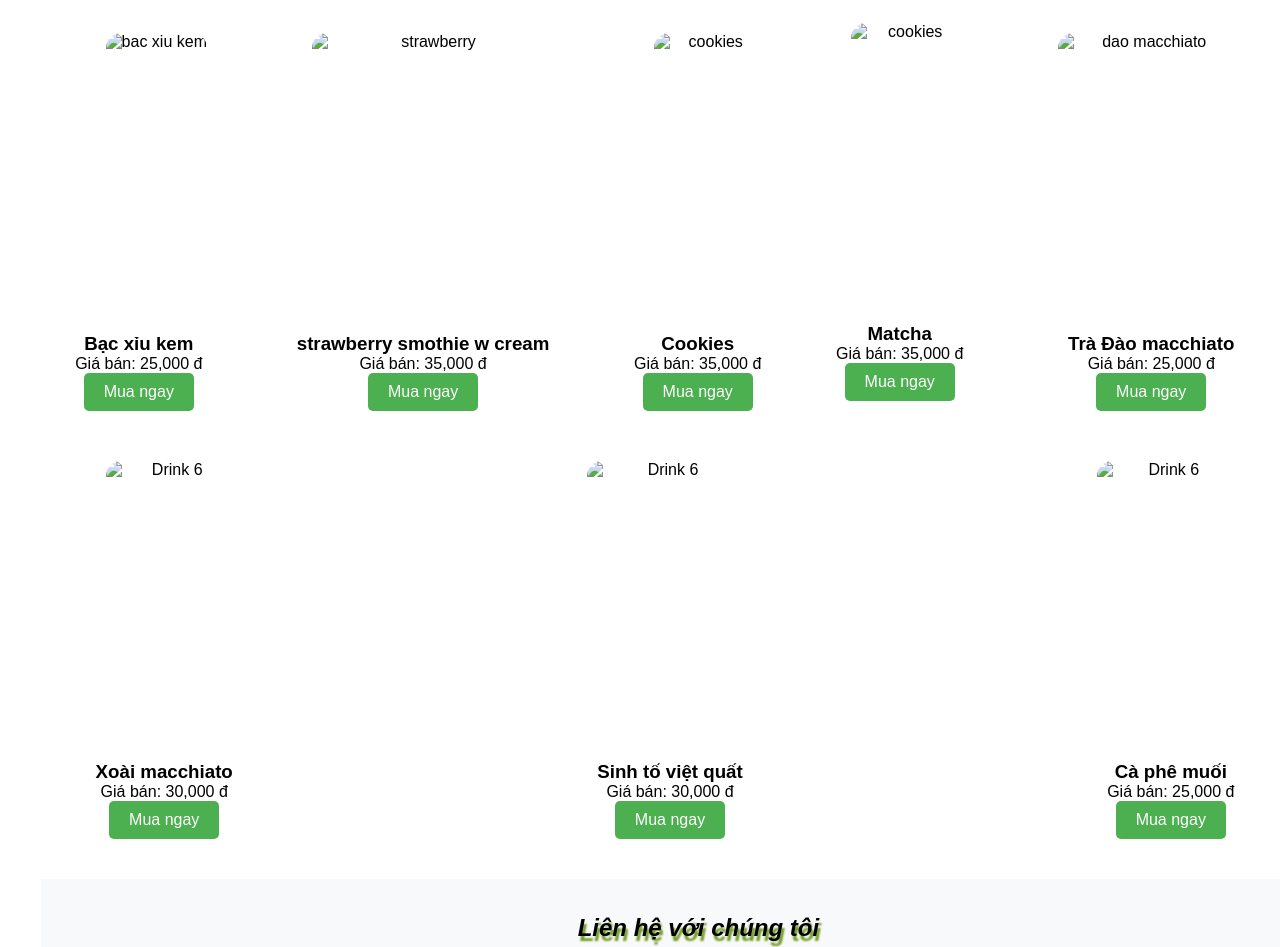
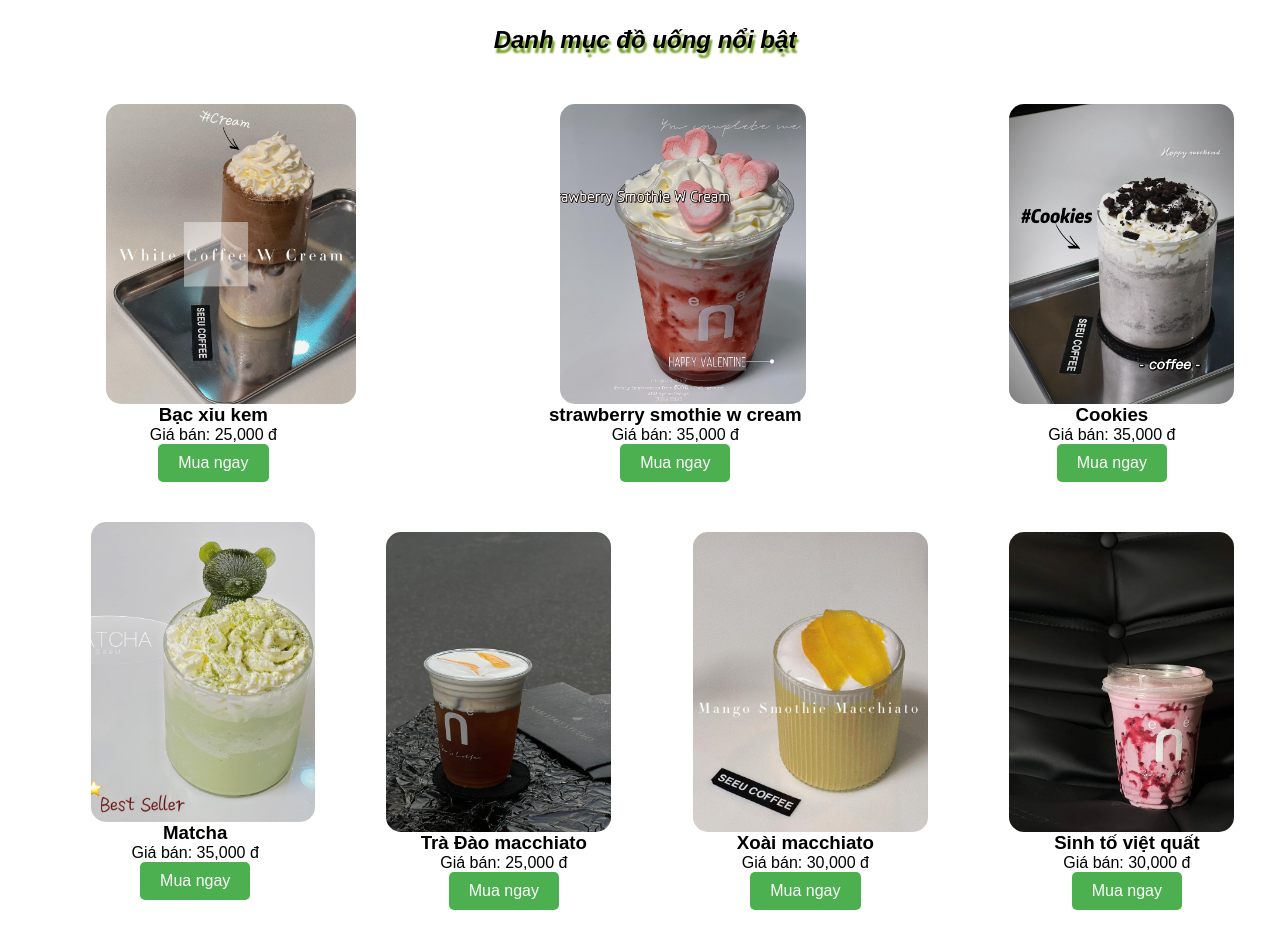
Before and after one commit to buiminh765465465/minhbui, a plain HTML site: page index.html in a window 1280 px wide. Shown: the part 729-1676 px from the top of the page. Drawn offline with Linux system fonts and the light colour scheme.

Commit message:
Update index.html

```diff
--- a/index.html
+++ b/index.html
@@ -11,7 +11,7 @@
 <body>
     <div class="intro">
         <h1>Tiệm coffee & Tea
-            <img src="image/logo2.png" alt="logo">
+            <img src="logo2.png" alt="logo">
         </h1>
         <p>Cửa hàng cà phê có Mặt tại Phú Thọ<br>
             Đi đầu xu hướng decor. </p>
@@ -47,9 +47,9 @@
     <main>
         <h2>⭐ BEST SELLER</h2>
         <marquee behavior="" direction="" scrollamount="30" width="800px" class="fixs">
-            <img src="image/bacxiu.jpg" alt=""  width="200px" height="200px">
-            <img src="image/capuchino.jpg" alt=""  width="200px" height="200px">
-            <img src="image/cookei.jpg" alt=""  width="200px" height="200px">
+            <img src="bacxiu.jpg" alt=""  width="200px" height="200px">
+            <img src="capuchino.jpg" alt=""  width="200px" height="200px">
+            <img src="cookei.jpg" alt=""  width="200px" height="200px">
         </marquee>
         <!--drink-->
         <section class="drink">
@@ -57,7 +57,7 @@
             <div class="drinks">
                 <!--Đồ uống 1-->
                 <div class="drink">
-                    <img src="image/bacxiu.jpg" alt="bac xiu kem">
+                    <img src="bacxiu.jpg" alt="bac xiu kem">
                     <div class="drink-1">
                     <h3>Bạc xỉu kem</h3>
                     <p>Giá bán: 25,000 đ</p>
@@ -66,7 +66,7 @@
              </div>
                 <!--Đồ uống 2-->
                 <div class="drink">
-                    <img src="image/stbr.jpg" alt="strawberry">
+                    <img src="stbr.jpg" alt="strawberry">
                     <div class="drink-2">
                     <h3>strawberry smothie w cream</h3>
                     <p>Giá bán: 35,000 đ</p>
@@ -75,7 +75,7 @@
                 </div>
                 <!--Đồ uống 3-->
                 <div class="drink">
-                    <img src="image/cookei.jpg" alt="cookies">
+                    <img src="cookei.jpg" alt="cookies">
                     <div class="drink-3">
                     <h3>Cookies</h3>
                     <p>Giá bán: 35,000 đ</p>
@@ -84,7 +84,7 @@
                 </div>
                 <!--Đồ uống 4-->
                 <div>
-                    <img src="image/matcha.jpg" alt="cookies">
+                    <img src="matcha.jpg" alt="cookies">
                     <div class="drink-4">
                     <h3>Matcha</h3>
                     <p>Giá bán: 35,000 đ</p>
@@ -93,7 +93,7 @@
                 </div>
                 <!--Đồ uống 5-->
                 <div class="drink">
-                    <img src="image/326891376_531153698820273_803920966857653768_n.jpg" alt="dao macchiato">
+                    <img src="326891376_531153698820273_803920966857653768_n.jpg" alt="dao macchiato">
                     <div class="drink-5">
                     <h3>Trà Đào macchiato</h3>
                     <p>Giá bán: 25,000 đ</p>
@@ -103,7 +103,7 @@
 
                 <!--Đồ uống 6-->
                 <div class="drink">
-                    <img src="image/xoaimachiato.jpg" alt="Drink 6">
+                    <img src="xoaimachiato.jpg" alt="Drink 6">
                     <div class="drink-6">
                     <h3>Xoài macchiato</h3>
                     <p>Giá bán: 30,000 đ</p>
@@ -112,7 +112,7 @@
                 </div>
                 <!--Đồ uống 7-->
                 <div class="drink">
-                    <img src="image/blueberry.jpg" alt="Drink 6">
+                    <img src="blueberry.jpg" alt="Drink 6">
                     <div class="drink-7">
                     <h3>Sinh tố việt quất</h3>
                     <p>Giá bán: 30,000 đ</p>
@@ -121,7 +121,7 @@
                 </div>
                 <!--Đồ uống 8-->
                 <div class="drink">
-                    <img src="image/salat-coffee.jpg" alt="Drink 6">
+                    <img src="salat-coffee.jpg" alt="Drink 6">
                     <div class="drink-8">
                     <h3>Cà phê muối</h3>
                     <p>Giá bán: 25,000 đ</p>
@@ -138,7 +138,7 @@
                     </div>
                     <div class="footer-social">
                         <h2>Kết nối với chúng tôi</h2>
-                        <a href="https://www.facebook.com/min.hbui0506"><img src="image/logoface.webp" alt="Facebook"></a>
+                        <a href="https://www.facebook.com/min.hbui0506"><img src="logoface.webp" alt="Facebook"></a>
                     </div>
                     <div class="translation">
                         <p>&copy; 2024 By Bùi Nhật Minh</p>
```
